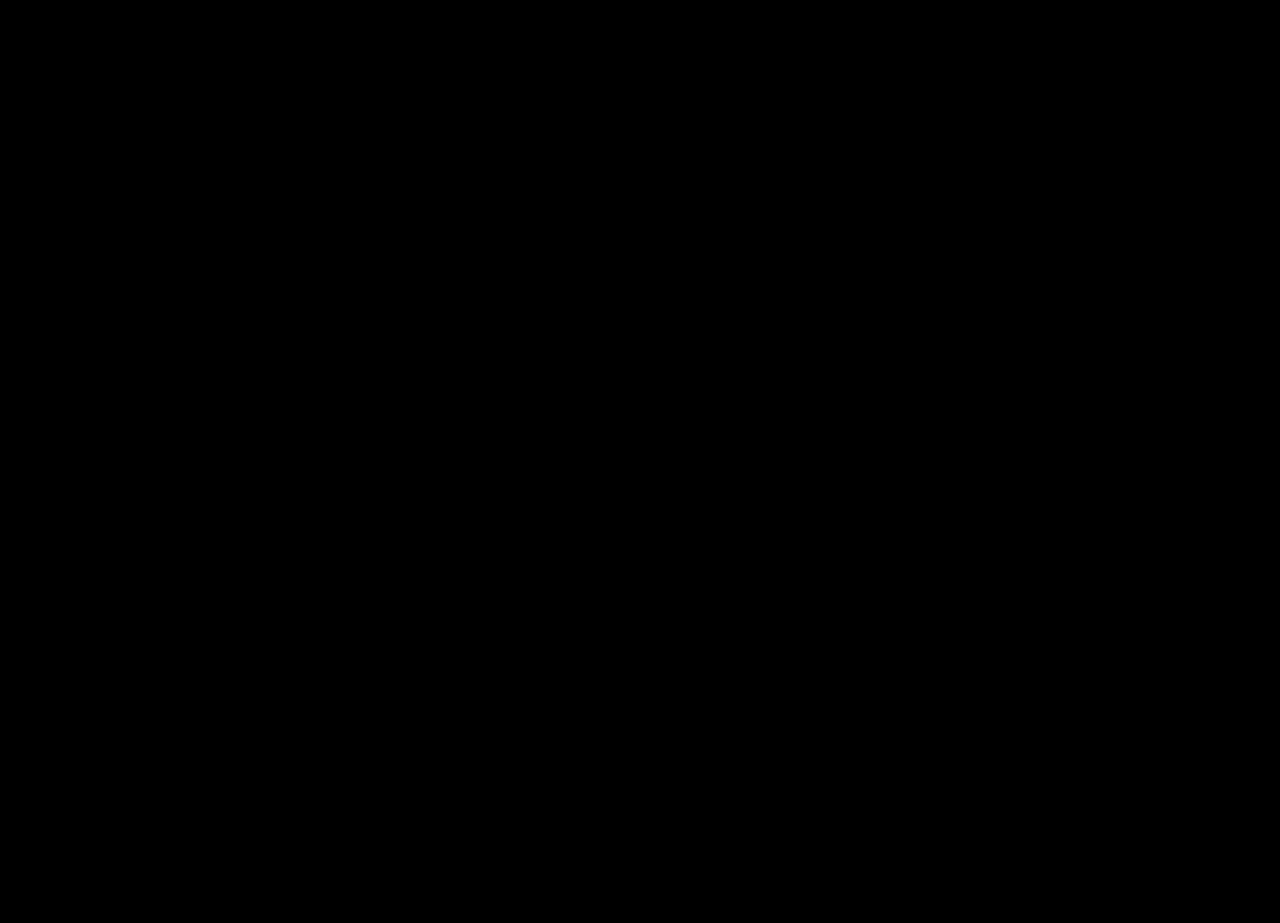
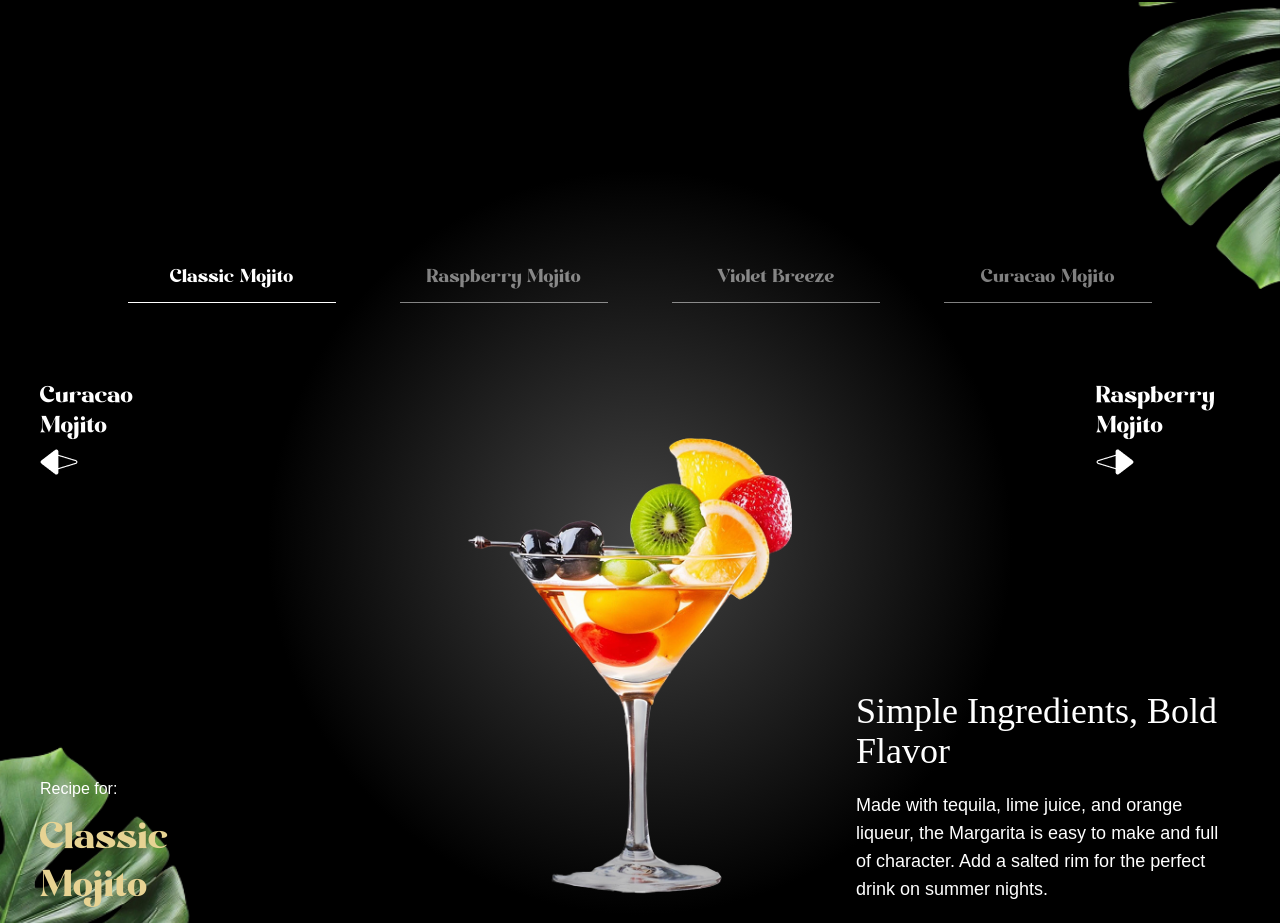
Before and after one commit to HamzaRezgui-dev/gsap-cocktail, a React (Vite) app: page / in a window 1280 px wide. Shown: the part 3994-4917 px from the top of the page. Before the commit the page ends 4012 px from the top, so only its background shows below. Built offline with nearby package versions, Linux system fonts and the light colour scheme; a web font is replaced by a local one.

Commit message:
menu section implementation with animation

```diff
--- a/constants/index.js
+++ b/constants/index.js
@@ -134,7 +134,7 @@ const socials = [
   },
 ];
 
-const sliderLists = [
+const allCocktails = [
   {
     id: 1,
     name: "Classic Mojito",
@@ -179,5 +179,5 @@ export {
   openingHours,
   storeInfo,
   socials,
-  sliderLists,
+  allCocktails,
 };
--- a/src/App.jsx
+++ b/src/App.jsx
@@ -5,17 +5,19 @@ import Hero from "./components/Hero";
 import Cocktails from "./components/Cocktails";
 import About from "./components/About";
 import Art from "./components/Art";
+import Menu from "./components/Menu";
 
 gsap.registerPlugin(ScrollTrigger, SplitText);
 
 const App = () => {
   return (
-    <main>
+    <main className="overflow-y-hidden">
       <Navbar />
       <Hero />
       <Cocktails />
       <About />
       <Art />
+      <Menu />
     </main>
   );
 };
--- /dev/null
+++ b/src/components/Menu.jsx
@@ -0,0 +1,143 @@
+"use client";
+
+import { useRef, useState } from "react";
+import { useGSAP } from "@gsap/react";
+import gsap from "gsap";
+import { allCocktails } from "../../constants";
+
+const Menu = () => {
+  const contentRef = useRef();
+  const [currentIndex, setCurrentIndex] = useState(0);
+
+  useGSAP(() => {
+    gsap.fromTo("#title", { opacity: 0 }, { opacity: 1, duration: 1 });
+    gsap.fromTo(
+      ".cocktail img",
+      { opacity: 0, xPercent: -100 },
+      {
+        xPercent: 0,
+        opacity: 1,
+        duration: 1,
+        ease: "power1.inOut",
+      }
+    );
+    gsap.fromTo(
+      ".details h2",
+      { yPercent: 100, opacity: 0 },
+      {
+        yPercent: 0,
+        opacity: 100,
+        ease: "power1.inOut",
+      }
+    );
+    gsap.fromTo(
+      ".details p",
+      { yPercent: 100, opacity: 0 },
+      {
+        yPercent: 0,
+        opacity: 100,
+        ease: "power1.inOut",
+      }
+    );
+  }, [currentIndex]);
+
+  const totalCocktails = allCocktails.length;
+
+  const goToSlide = (index) => {
+    const newIndex = (index + totalCocktails) % totalCocktails;
+
+    setCurrentIndex(newIndex);
+  };
+
+  const getCocktailAt = (indexOffset) => {
+    return allCocktails[
+      (currentIndex + indexOffset + totalCocktails) % totalCocktails
+    ];
+  };
+
+  const currentCocktail = getCocktailAt(0);
+  const prevCocktail = getCocktailAt(-1);
+  const nextCocktail = getCocktailAt(1);
+
+  return (
+    <section id="menu" aria-labelledby="menu-heading">
+      <img
+        src="/images/slider-left-leaf.png"
+        alt="left-leaf"
+        id="m-left-leaf"
+      />
+      <img
+        src="/images/slider-right-leaf.png"
+        alt="right-leaf"
+        id="m-right-leaf"
+      />
+
+      <h2 id="menu-heading" className="sr-only">
+        Cocktail Menu
+      </h2>
+
+      <nav className="cocktail-tabs" aria-label="Cocktail Navigation">
+        {allCocktails.map((cocktail, index) => {
+          const isActive = index === currentIndex;
+
+          return (
+            <button
+              key={cocktail.id}
+              className={`
+				${isActive ? "text-white border-white" : "text-white/50 border-white/50"}
+			 `}
+              onClick={() => goToSlide(index)}
+            >
+              {cocktail.name}
+            </button>
+          );
+        })}
+      </nav>
+
+      <div className="content">
+        <div className="arrows">
+          <button
+            className="text-left"
+            onClick={() => goToSlide(currentIndex - 1)}
+          >
+            <span>{prevCocktail.name}</span>
+            <img
+              src="/images/right-arrow.png"
+              alt="right-arrow"
+              aria-hidden="true"
+            />
+          </button>
+
+          <button
+            className="text-left"
+            onClick={() => goToSlide(currentIndex + 1)}
+          >
+            <span>{nextCocktail.name}</span>
+            <img
+              src="/images/left-arrow.png"
+              alt="left-arrow"
+              aria-hidden="true"
+            />
+          </button>
+        </div>
+
+        <div className="cocktail">
+          <img src={currentCocktail.image} className="object-contain" />
+        </div>
+
+        <div className="recipe">
+          <div ref={contentRef} className="info">
+            <p>Recipe for:</p>
+            <p id="title">{currentCocktail.name}</p>
+          </div>
+
+          <div className="details">
+            <h2>{currentCocktail.title}</h2>
+            <p>{currentCocktail.description}</p>
+          </div>
+        </div>
+      </div>
+    </section>
+  );
+};
+export default Menu;
--- a/src/index.css
+++ b/src/index.css
@@ -275,21 +275,21 @@ body {
   }
 
   #menu {
-    @apply relative w-full md:mt-40 mt-0 2xl:px-0 px-5 py-20 radial-gradient;
+    @apply relative w-full lg:mt-36 md:mt-28 mt-0 xl:px-10 px-5 py-5 radial-gradient;
 
     #m-left-leaf {
-      @apply object-contain absolute -bottom-20 left-0 md:w-fit w-1/3;
+      @apply object-contain absolute -bottom-20 left-0 lg:w-1/4 md:w-fit w-1/3;
     }
 
     #m-right-leaf {
-      @apply object-contain absolute -top-40 right-0 md:w-fit w-1/4;
+      @apply object-contain absolute -top-40 right-0 lg:w-1/5 md:w-fit w-1/4;
     }
 
     .cocktail-tabs {
-      @apply grid md:grid-cols-4 grid-cols-2 md:gap-20 gap-10 sm:mb-32 mb-20 relative z-10 md:max-w-6xl md:mx-auto;
+      @apply grid md:grid-cols-4 grid-cols-2 lg:gap-16 lg:mt-20 md:gap-20 gap-10 sm:mb-20 mb-20 relative z-10 lg:max-w-5xl md:max-w-6xl mx-auto;
 
       button {
-        @apply md:text-3xl text-xl pb-2 cursor-pointer hover:text-yellow hover:border-yellow border-b-1 transition-colors font-modern-negra;
+        @apply lg:text-2xl md:text-3xl text-xl pb-2 cursor-pointer hover:text-yellow hover:border-yellow border-b-1 transition-colors font-modern-negra;
       }
     }
 
@@ -303,7 +303,7 @@ body {
           @apply text-white hover:text-yellow cursor-pointer transition-colors max-w-36;
 
           span {
-            @apply text-3xl font-modern-negra leading-none hidden md:block;
+            @apply text-2xl lg:text-3xl font-modern-negra leading-none hidden md:block;
           }
         }
       }
@@ -313,7 +313,7 @@ body {
       @apply flex-center mt-10;
 
       img {
-        @apply object-contain h-[60vh];
+        @apply object-contain h-[55vh] lg:h-[60vh];
       }
     }
 
@@ -321,22 +321,22 @@ body {
       @apply flex max-md:flex-col gap-10 md:items-center justify-between w-full lg:absolute bottom-0;
 
       .info {
-        @apply space-y-4 lg:translate-y-20;
+        @apply space-y-4 lg:translate-y-12;
 
         #title {
-          @apply font-modern-negra md:text-6xl text-3xl text-yellow max-w-40;
+          @apply font-modern-negra lg:text-5xl md:text-6xl text-3xl text-yellow max-w-40;
         }
       }
 
       .details {
-        @apply space-y-5 md:max-w-md text-left;
+        @apply space-y-5 lg:max-w-sm md:max-w-md text-left;
 
         h2 {
-          @apply md:text-5xl text-3xl font-serif;
+          @apply lg:text-4xl md:text-5xl text-3xl font-serif;
         }
 
         p {
-          @apply md:text-lg pe-5;
+          @apply md:text-lg text-base pe-5;
         }
       }
     }
```
